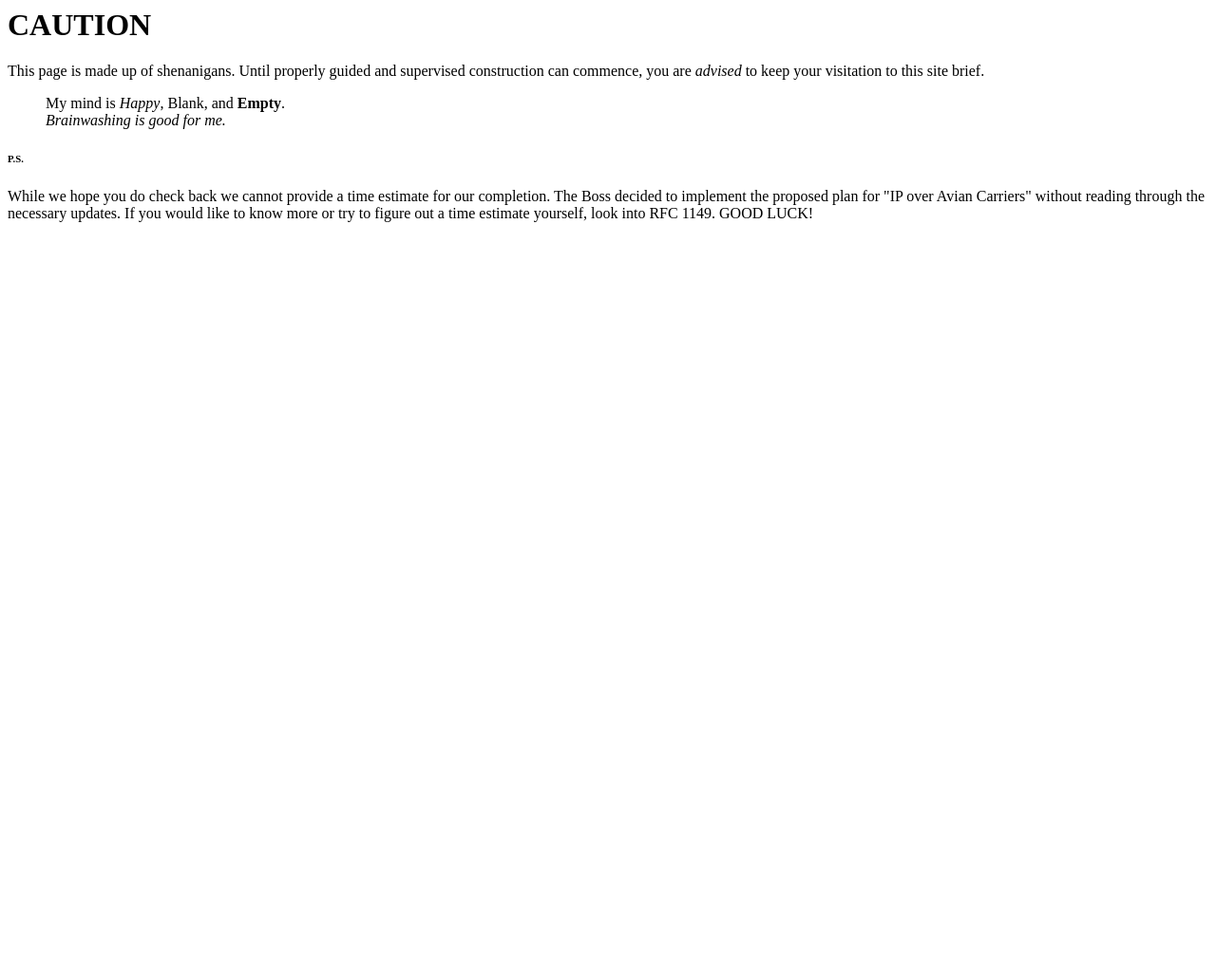
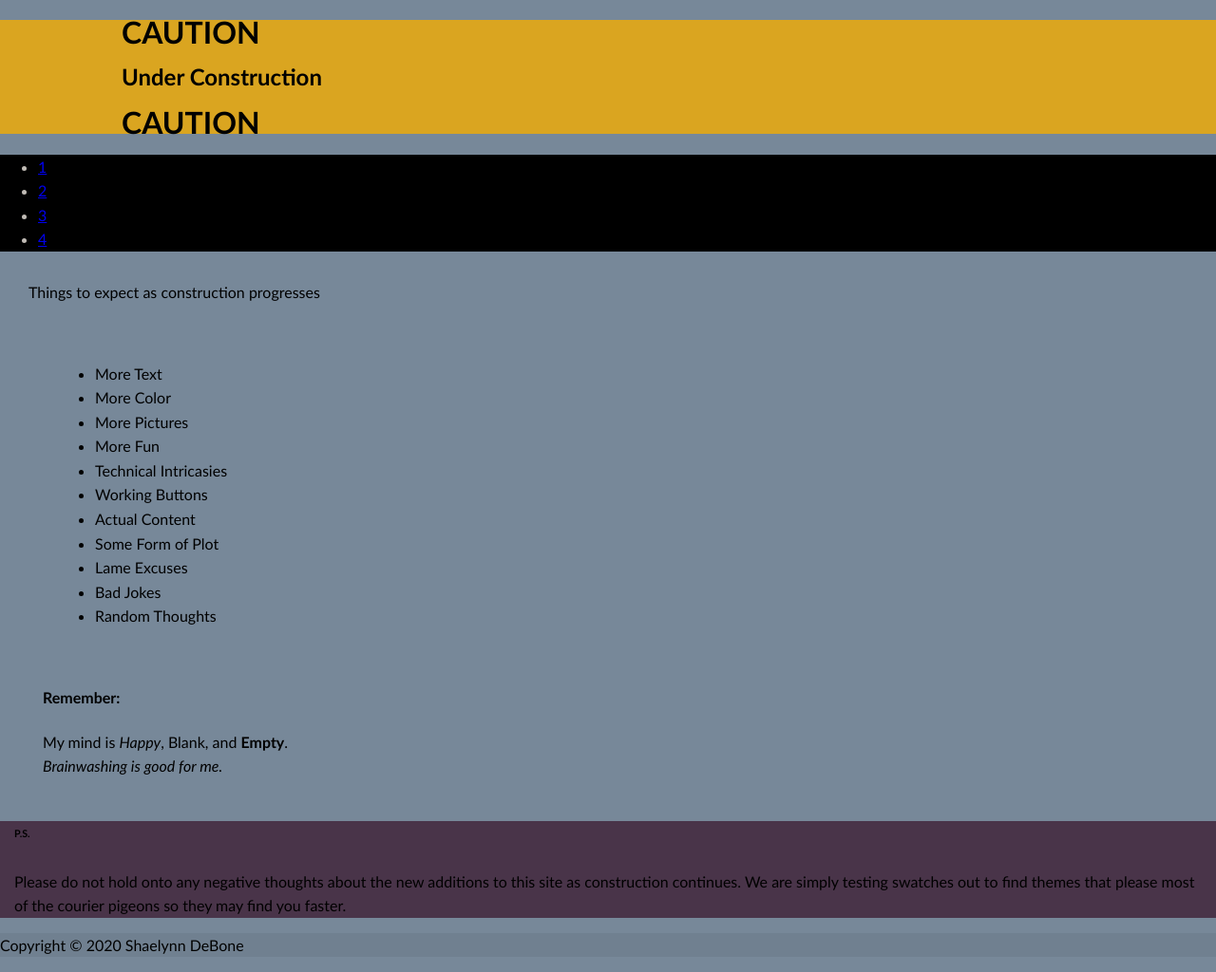
Before and after one commit to grace-less/grace-less.github.io, a plain HTML site: page index.html in a window 1280 px wide. Shown: the whole page at 95% size. Before the commit the page ends 800 px from the top, so only its background shows below. Drawn offline with Linux system fonts and the light colour scheme.

Commit message:
adjust css to better format

```diff
--- a/css/style.css
+++ b/css/style.css
@@ -1,61 +1,52 @@
-/*
-*{
-    margin: ;
-    padding: ;
+#main-header{
+    background-color: goldenrod;
+}
+
+.container{
+    width: 80%;
+    margin: auto;
+}
+
+#navbar{
+    background-color: black;
+}
+
+.pages{
+    color: rgb(192, 187, 181);
 }
 
 body {
-    background-color: ;
-    color: ;
-    font-family: ;
-    font-size: ;
-    font-weight: ;
-    line-height: ;
-    margin: ;
+    background-color: lightslategray;
+    columns: black;
+    font: normal 16px 'Trebuchet MS', 'Lucida Sans Unicode', 'Lucida Grande', 'Lucida Sans', Arial, sans-serif;
+    line-height: 1.6em;
+    margin: 0;
 }
 
-.container{
-    width: ;
-    margin: ;
+#showcase{
+    color: black;
 }
 
-.button{
-    background-color: ;
-    color: ;
-    padding:;
-    border: ;
+.main-block{
+    margin: 30px;
 }
 
-.clr{
-    clear: ;
-}
-
-.box-2{
-    border: ;
-    padding: ;
-    margin: ;
-}
-
-.categories{
-    border: ;
-    padding: ;
-    border-radius: ;
+.my-list{
+    margin: 60px;
 }
 
 .block{
-    float: ;
-    width: ;
-    border: ;
-    padding: ;
-    box-sizing: ;
+    margin: 45px;
 }
 
-#sidebar{
-    float: ;
-    width: ;
-    background-color: ;
-    color: ;
-    padding: ;
-    box-sizing: ;
+#footnote{
+    background-color: rgb(73, 52, 73);
 }
-*/
+
+.box{
+    margin: 15px;
+}
+
+#main-footer{
+    background-color: slategray;
+}
--- a/index.html
+++ b/index.html
@@ -1,53 +1,66 @@
-<!--
 <!DOCTYPE html>
-<html>
+<html lang="en">
     <head>
-        <title>My Website</title>
+        <!-- meta -->
+        <title>Project 0</title>
         <link rel="stylesheet" type="text/css" href="css/style.css">
     </head>
+
     <body>
         <header id="main-header">
             <div class="container">
-                <h1>My Website</h1>
+                <h1>CAUTION</h1>
+                <h2>Under Construction</h2>
+                <h1>CAUTION</h1>
             </div>
         </header>
 
         <nav id="navbar">
-            <div class="container">
+            <div class="pages">
                 <ul>
-                    <li><a href="#">Home</a></li>
-                    <li><a href="#">About</a></li>
-                    <li><a href="#">Services</a></li>
-                    <li><a href="#">Contact</a></li>
+                    <li><a href="#">1</a></li>
+                    <li><a href="#">2</a></li>
+                    <li><a href="#">3</a></li>
+                    <li><a href="#">4</a></li>
                 </ul>
             </div>
         </nav>
 
         <section id="showcase">
-            <div class="container">
-                <h1>Lorem ipsum dolor, sit amet consectetur adipisicing elit.
-                </h1>
+            <div class="main-block">
+                <p>Things to expect as construction progresses
+            </div>
+
+            <ul class="my-list">
+                <li>More Text</li>
+                <li>More Color</li>
+                <li>More Pictures</li>
+                <li>More Fun</li>
+                <li>Technical Intricasies</li>
+                <li>Working Buttons</li>
+                <li>Actual Content</li>
+                <li>Some Form of Plot</li>
+                <li>Lame Excuses</li>
+                <li>Bad Jokes</li>
+                <li>Random Thoughts</li>
+            </ul>
+
+            <div class="block">
+                <h4>Remember:</h4>
+                <p> My mind is <em>Happy</em>, Blank, and <strong>Empty</strong>.<br><em>Brainwashing is good for me.</em></strong>
             </div>
         </section>
 
-        <div class="container">
-            <section id="main">
-                <h1>Welcome</h1>
-                <p>Lorem ipsum dolor sit amet consectetur adipisicing elit. Atque aperiam repellat incidunt modi reiciendis voluptatibus velit iure, doloribus placeat fuga animi non delectus numquam odit quis veniam assumenda harum illum.</p>
-            </section>
-            <aside id="sidebar">
-                <p>Lorem ipsum, dolor sit amet consectetur adipisicing elit.</p>
-            </aside>
-        </div>
+        <section id="footnote">
+            <div class="box">
+                <h6>P.S.</h6>
+                <p>Please do not hold onto any negative thoughts about the new additions to this site as construction continues. We are simply testing swatches out to find themes that please most of the courier pigeons so they may find you faster.
+            </div>
+        </section>
 
         <footer id="main-footer">
-            <p>Copyright &copy; 2020 My Website</p>
+            <p>Copyright &copy; 2020 Shaelynn DeBone</p>
         </footer>
+
     </body>
 </html>
--->
-<h1>CAUTION</h1>
-<p>This page is made up of shenanigans. Until properly guided and supervised construction can commence, you are <em>advised</em> to keep your visitation to this site brief.<br>
-<blockquote> My mind is <em>Happy</em>, Blank, and <strong>Empty</strong>.<br><em>Brainwashing is good for me.</em></strong></blockquote>
-<h6>P.S.</h6>
-<p>While we hope you do check back we cannot provide a time estimate for our completion. The Boss decided to implement the proposed plan for "IP over Avian Carriers" without reading through the necessary updates. If you would like to know more or try to figure out a time estimate yourself, look into RFC 1149. GOOD LUCK!
```
